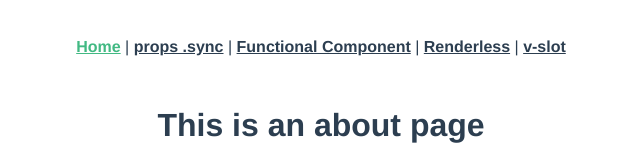
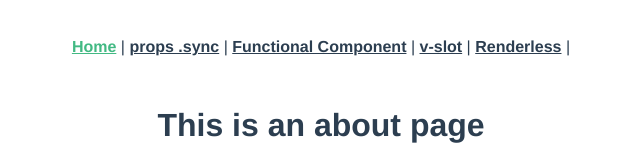
Before and after one commit to m6fish/vue_patterns_sample, a Vue app: page /propsSync in a window 1280 px wide. Shown: the top 160 px of the page, without its empty margins (319-959 px from the left). Built offline with nearby package versions, Linux system fonts and the light colour scheme.

Commit message:
change v-slot & Rendless

```diff
--- a/src/App.vue
+++ b/src/App.vue
@@ -4,8 +4,8 @@
       <router-link to="/">Home</router-link> |
       <router-link to="/propsSync">props .sync</router-link> |
       <router-link to="/FP">Functional Component</router-link> |
+      <router-link to="/vslot">v-slot</router-link> |
       <router-link to="/renderless">Renderless</router-link> |
-      <router-link to="/vslot">v-slot</router-link>
     </div>
     <router-view/>
   </div>
--- a/src/router/index.js
+++ b/src/router/index.js
@@ -19,13 +19,13 @@ const routes = [
         name: 'FP',
         component: r => require.ensure([], () => r(require('@V/functionalComponent')), 'FP')
     }, {
+        path: '/vslot',
+        name: 'vslot',
+        component: r => require.ensure([], () => r(require('@V/vslot')), 'vslot')
+    }, {
         path: '/renderless',
         name: 'renderless',
         component: r => require.ensure([], () => r(require('@V/renderless')), 'renderless')
-    }, {
-        path: '/vslot',
-        name: 'vslot',
-        component: r => require.ensure([], () => r(require('@V/vslot')), 'vslot')
     }
 ]
 
```
